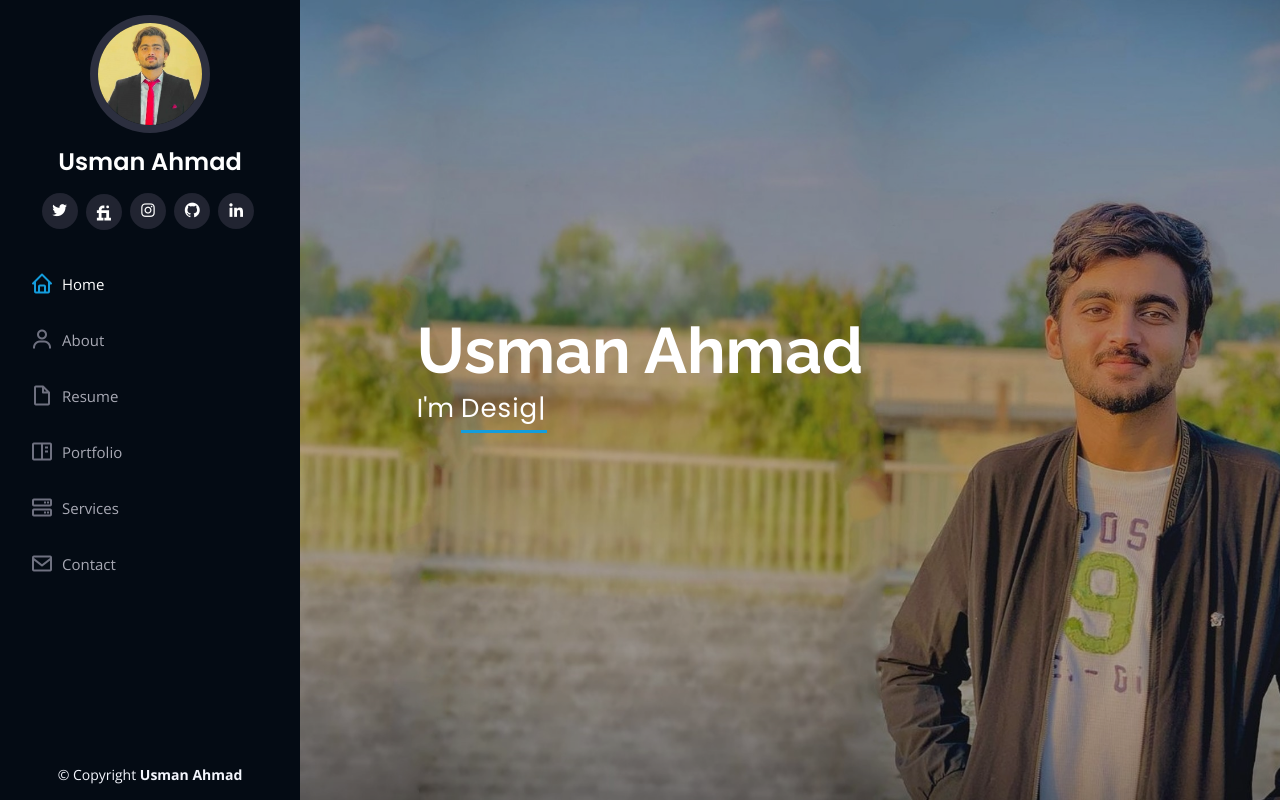
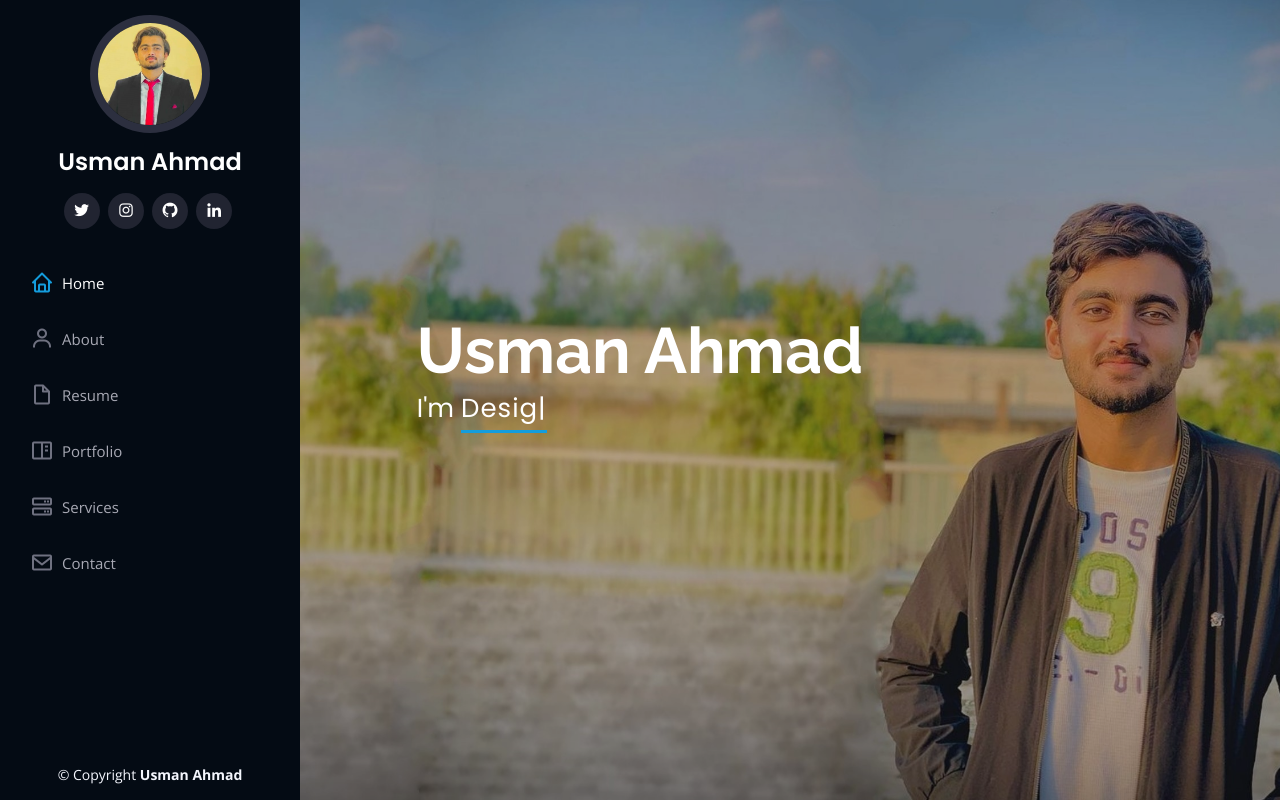
Before and after one commit to UsmanAhmad16/.me, a plain HTML site: page index.html in a window 1280 px wide. Shown: the top 802 px of the page. Drawn offline with nearby package versions, Linux system fonts and the light colour scheme.

Commit message:
Update index.html

```diff
--- a/index.html
+++ b/index.html
@@ -44,8 +44,7 @@
         <h1 class="text-light"><a href="index.html">Usman Ahmad</a></h1>
         <div class="social-links mt-3 text-center">
           <a href="https://www.twitter.com/Usman_Ahmad16" class="twitter"><i class="bx bxl-twitter"></i></a>
-          <a href=" https://www.fiverr.com/hafizusman06" class="facebook"><i ><svg xmlns="http://www.w3.org/2000/svg" width="18" height="18" viewBox="-2.5 -2 24 24"><g fill="white"><path d="M16.25 16.25v-10h-10v-.625c0-1.034.841-1.875 1.875-1.875H10V0H8.125A5.632 5.632 0 0 0 2.5 5.625v.625H0V10h2.5v6.25H0V20h8.75v-3.75h-2.5V10h6.285v6.25H10V20h8.75v-3.75h-2.5z"/><circle cx="14.375" cy="1.875" r="1.875"/></g></svg></svg></i></a>
-          <a href="https://www.instagram.com/usman__16" class="instagram"><i class="bx bxl-instagram"></i></a>
+         <a href="https://www.instagram.com/usman__16" class="instagram"><i class="bx bxl-instagram"></i></a>
           <a href="https://github.com/UsmanAhmad16" class="google-plus"><i class="bx bxl-github"></i></a>
           <a href="https://www.linkedin.com/in/usmanahmad16" class="linkedin"><i class="bx bxl-linkedin"></i></a>
         </div>
```
